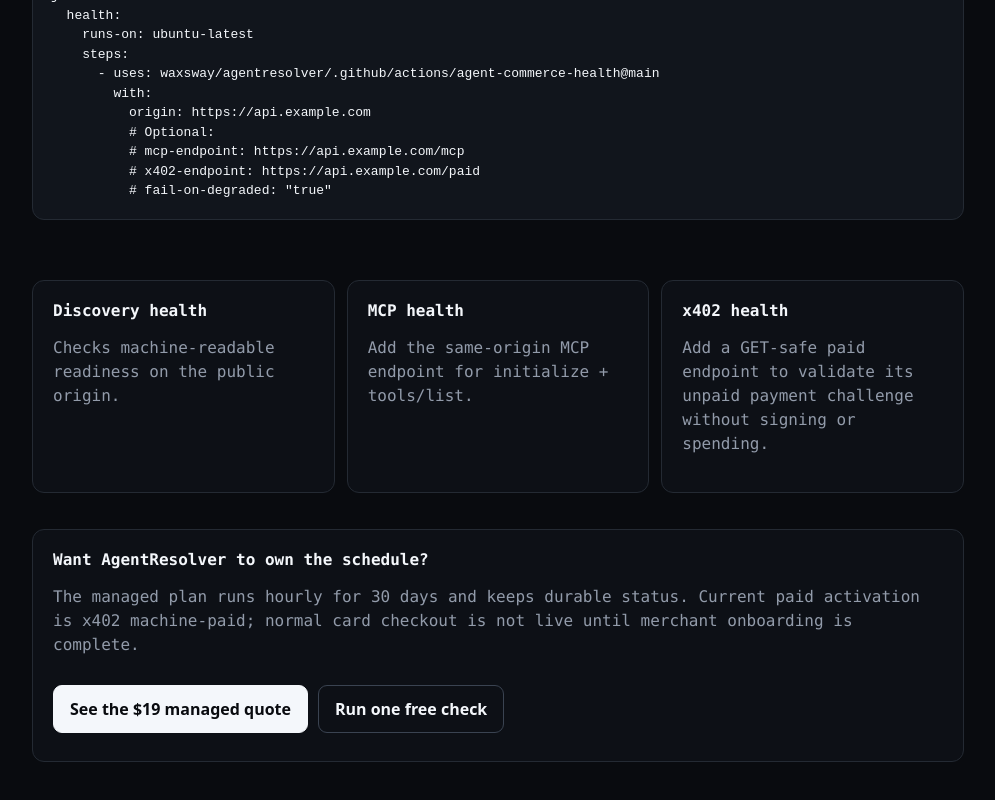
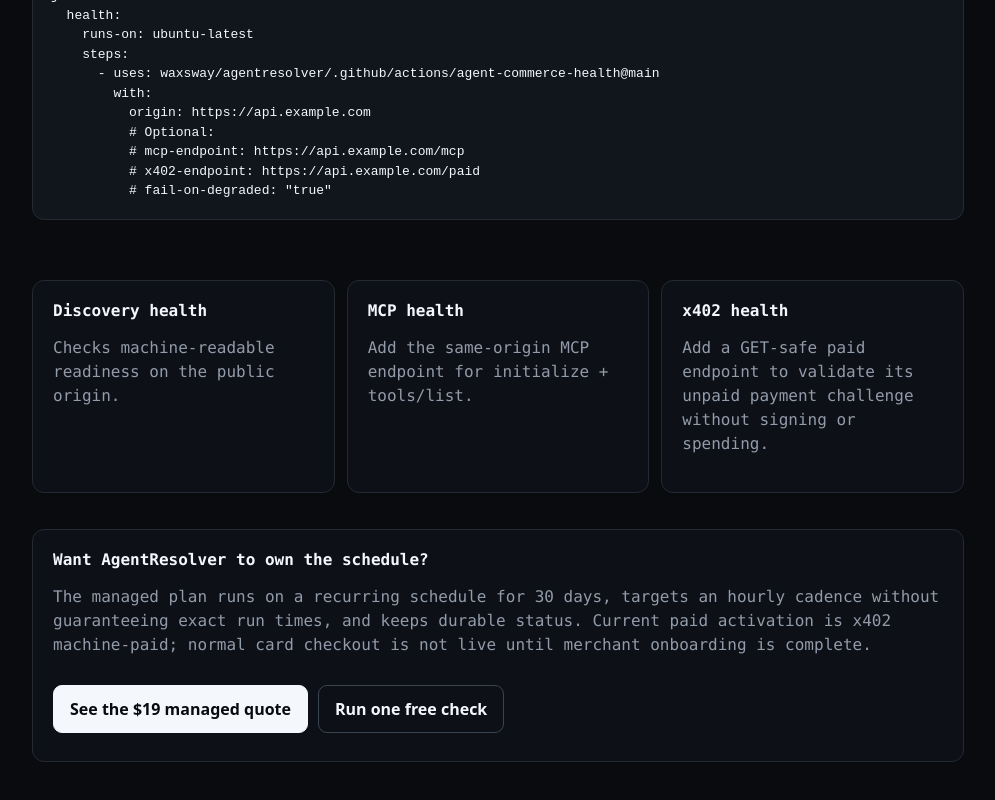
Before and after one commit to waxsway/agentresolver, a Next.js app: page /docs/free-github-monitoring in a window 1280 px wide. Shown: the part 714-1514 px from the top of the page, without its empty margins (142-1137 px from the left). Built offline with nearby package versions, Linux system fonts and the light colour scheme.

Commit message:
Make managed monitoring cadence claim evidence-based

```diff
--- a/src/app/docs/free-github-monitoring/page.tsx
+++ b/src/app/docs/free-github-monitoring/page.tsx
@@ -58,7 +58,7 @@
       <section>
         <h2>Want AgentResolver to own the schedule?</h2>
         <p>
-          The managed plan runs hourly for 30 days and keeps durable status.
+          The managed plan runs on a recurring schedule for 30 days, targets an hourly cadence without guaranteeing exact run times, and keeps durable status.
           Current paid activation is x402 machine-paid; normal card checkout is
           not live until merchant onboarding is complete.
         </p>
```
